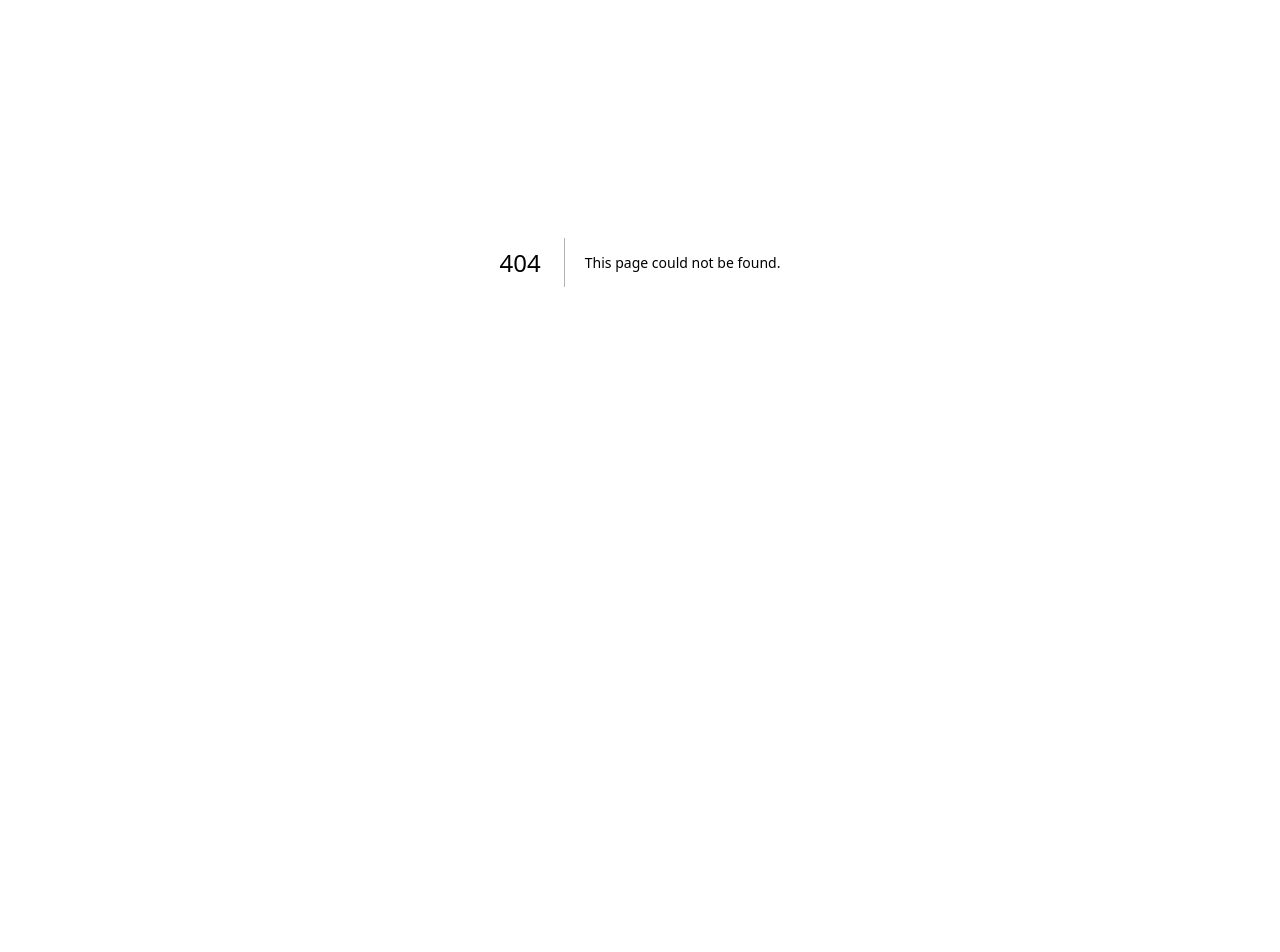
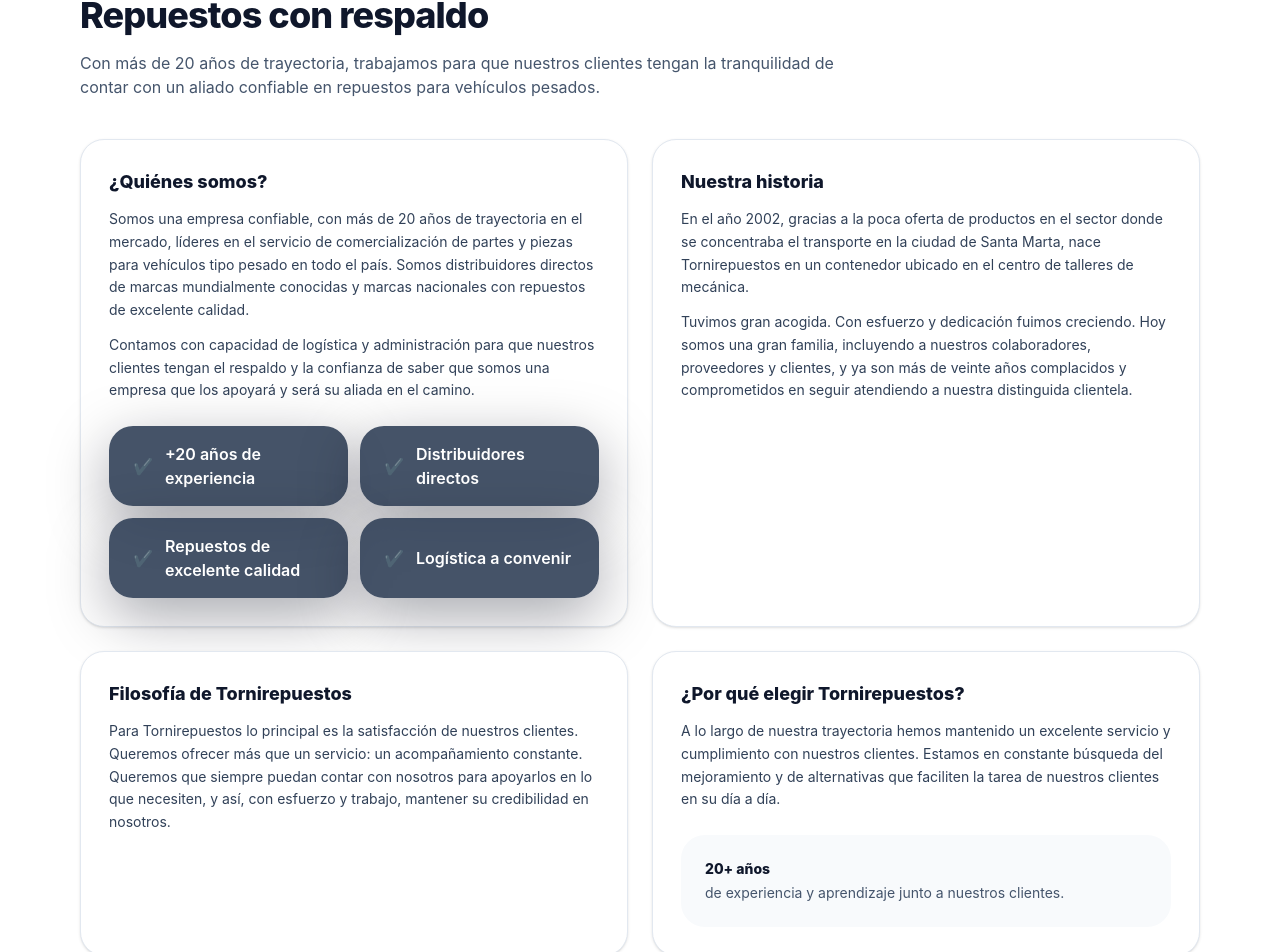
Before and after one commit to julianchocmanrique/Tornirepuestos-web, a Next.js app: page /tornirepuestos/nosotros in a window 1280 px wide. Before the commit this address had no page. Shown: the part 138-1090 px from the top of the page. Before the commit the page ends 800 px from the top, so only its background shows below. Built offline with nearby package versions, Linux system fonts and the light colour scheme.

Commit message:
content: pagina Nosotros completa + link desde home

```diff
--- /dev/null
+++ b/src/app/nosotros/page.tsx
@@ -0,0 +1,123 @@
+import Link from "next/link";
+
+export const metadata = {
+  title: "Tornirepuestos · Nosotros",
+  description:
+    "Conoce la historia de Tornirepuestos: más de 20 años comercializando repuestos para vehículos pesados en Colombia.",
+};
+
+export default function Page() {
+  return (
+    <div className="min-h-screen bg-white">
+      <header className="border-b border-slate-200 bg-white/80 backdrop-blur">
+        <div className="mx-auto flex max-w-6xl items-center justify-between px-4 py-4">
+          <Link href="/" className="text-sm font-extrabold text-slate-900">
+            ← Volver
+          </Link>
+          <div className="text-sm font-semibold text-slate-700">Nosotros</div>
+          <div className="w-16" />
+        </div>
+      </header>
+
+      <main className="mx-auto max-w-6xl px-4 py-14">
+        <div className="text-xs uppercase tracking-wide text-slate-500">Nosotros</div>
+        <h1 className="mt-2 text-4xl font-extrabold tracking-tight text-slate-900">
+          Repuestos con respaldo
+        </h1>
+        <p className="mt-4 max-w-3xl text-slate-600">
+          Con más de 20 años de trayectoria, trabajamos para que nuestros clientes
+          tengan la tranquilidad de contar con un aliado confiable en repuestos para
+          vehículos pesados.
+        </p>
+
+        <div className="mt-10 grid gap-6 lg:grid-cols-2">
+          <section className="rounded-3xl border border-slate-200 bg-white p-7 shadow-sm">
+            <h2 className="text-lg font-extrabold text-slate-900">¿Quiénes somos?</h2>
+            <p className="mt-3 text-sm leading-relaxed text-slate-700">
+              Somos una empresa confiable, con más de 20 años de trayectoria en el
+              mercado, líderes en el servicio de comercialización de partes y piezas
+              para vehículos tipo pesado en todo el país. Somos distribuidores directos
+              de marcas mundialmente conocidas y marcas nacionales con repuestos de
+              excelente calidad.
+            </p>
+            <p className="mt-3 text-sm leading-relaxed text-slate-700">
+              Contamos con capacidad de logística y administración para que nuestros
+              clientes tengan el respaldo y la confianza de saber que somos una empresa
+              que los apoyará y será su aliada en el camino.
+            </p>
+
+            <div className="mt-6 grid gap-3 sm:grid-cols-2">
+              {[
+                "+20 años de experiencia",
+                "Distribuidores directos",
+                "Repuestos de excelente calidad",
+                "Logística a convenir",
+              ].map((x) => (
+                <div
+                  key={x}
+                  className="flex items-center gap-3 rounded-3xl bg-slate-700/90 px-6 py-4 text-white shadow-[0_18px_60px_rgba(2,6,23,0.35)]"
+                >
+                  <span className="text-white/70">✔</span>
+                  <span className="text-base font-semibold">{x}</span>
+                </div>
+              ))}
+            </div>
+          </section>
+
+          <section className="rounded-3xl border border-slate-200 bg-white p-7 shadow-sm">
+            <h2 className="text-lg font-extrabold text-slate-900">Nuestra historia</h2>
+            <p className="mt-3 text-sm leading-relaxed text-slate-700">
+              En el año 2002, gracias a la poca oferta de productos en el sector donde
+              se concentraba el transporte en la ciudad de Santa Marta, nace
+              Tornirepuestos en un contenedor ubicado en el centro de talleres de
+              mecánica.
+            </p>
+            <p className="mt-3 text-sm leading-relaxed text-slate-700">
+              Tuvimos gran acogida. Con esfuerzo y dedicación fuimos creciendo. Hoy
+              somos una gran familia, incluyendo a nuestros colaboradores, proveedores
+              y clientes, y ya son más de veinte años complacidos y comprometidos en
+              seguir atendiendo a nuestra distinguida clientela.
+            </p>
+          </section>
+
+          <section className="rounded-3xl border border-slate-200 bg-white p-7 shadow-sm">
+            <h2 className="text-lg font-extrabold text-slate-900">
+              Filosofía de Tornirepuestos
+            </h2>
+            <p className="mt-3 text-sm leading-relaxed text-slate-700">
+              Para Tornirepuestos lo principal es la satisfacción de nuestros clientes.
+              Queremos ofrecer más que un servicio: un acompañamiento constante.
+              Queremos que siempre puedan contar con nosotros para apoyarlos en lo que
+              necesiten, y así, con esfuerzo y trabajo, mantener su credibilidad en
+              nosotros.
+            </p>
+          </section>
+
+          <section className="rounded-3xl border border-slate-200 bg-white p-7 shadow-sm">
+            <h2 className="text-lg font-extrabold text-slate-900">
+              ¿Por qué elegir Tornirepuestos?
+            </h2>
+            <p className="mt-3 text-sm leading-relaxed text-slate-700">
+              A lo largo de nuestra trayectoria hemos mantenido un excelente servicio y
+              cumplimiento con nuestros clientes. Estamos en constante búsqueda del
+              mejoramiento y de alternativas que faciliten la tarea de nuestros
+              clientes en su día a día.
+            </p>
+            <div className="mt-6 rounded-3xl bg-slate-50 p-6">
+              <div className="text-sm font-extrabold text-slate-900">20+ años</div>
+              <div className="mt-1 text-sm text-slate-600">
+                de experiencia y aprendizaje junto a nuestros clientes.
+              </div>
+            </div>
+          </section>
+        </div>
+      </main>
+
+      <footer className="border-t border-slate-200 bg-white">
+        <div className="mx-auto max-w-6xl px-4 py-10 text-sm text-slate-600">
+          © 2026 Tornirepuestos
+        </div>
+      </footer>
+    </div>
+  );
+}
--- a/src/app/page.tsx
+++ b/src/app/page.tsx
@@ -459,9 +459,10 @@ export default function Page() {
               Repuestos con respaldo
             </h2>
             <p className="mt-4 text-slate-600">
-              Somos un local de repuestos en Santa Marta con experiencia en el sector.
-              Atendemos vehículos pesados, buses y maquinaria con un objetivo simple:
-              ayudarte a conseguir la pieza correcta, a tiempo y con asesoría clara.
+              Somos una empresa confiable con más de 20 años de trayectoria,
+              especializada en la comercialización de partes y piezas para vehículos
+              pesados. Nuestro objetivo es simple: ayudarte a conseguir la pieza
+              correcta, a tiempo y con asesoría clara.
             </p>
             <p className="mt-3 text-slate-600">
               Si no tienes la referencia exacta, no pasa nada: con una foto o la placa
@@ -483,6 +484,16 @@ export default function Page() {
                   <span className="text-base font-semibold">{x}</span>
                 </div>
               ))}
+            </div>
+
+            <div className="mt-6">
+              <Link
+                href="/nosotros"
+                className="inline-flex items-center gap-2 text-sm font-semibold"
+                style={{ color: brand.colors.accent }}
+              >
+                Ver historia completa →
+              </Link>
             </div>
           </div>
 
```
